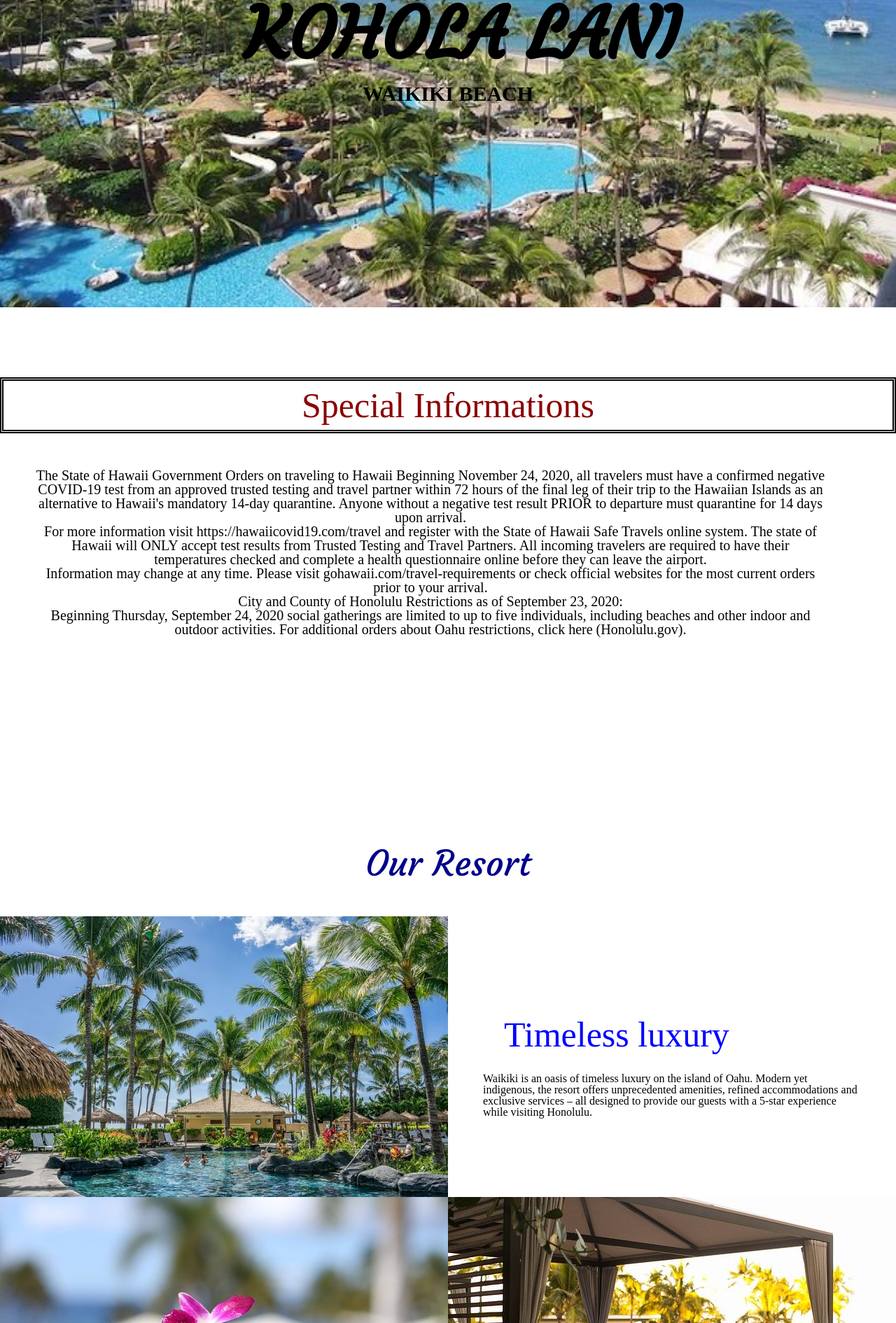
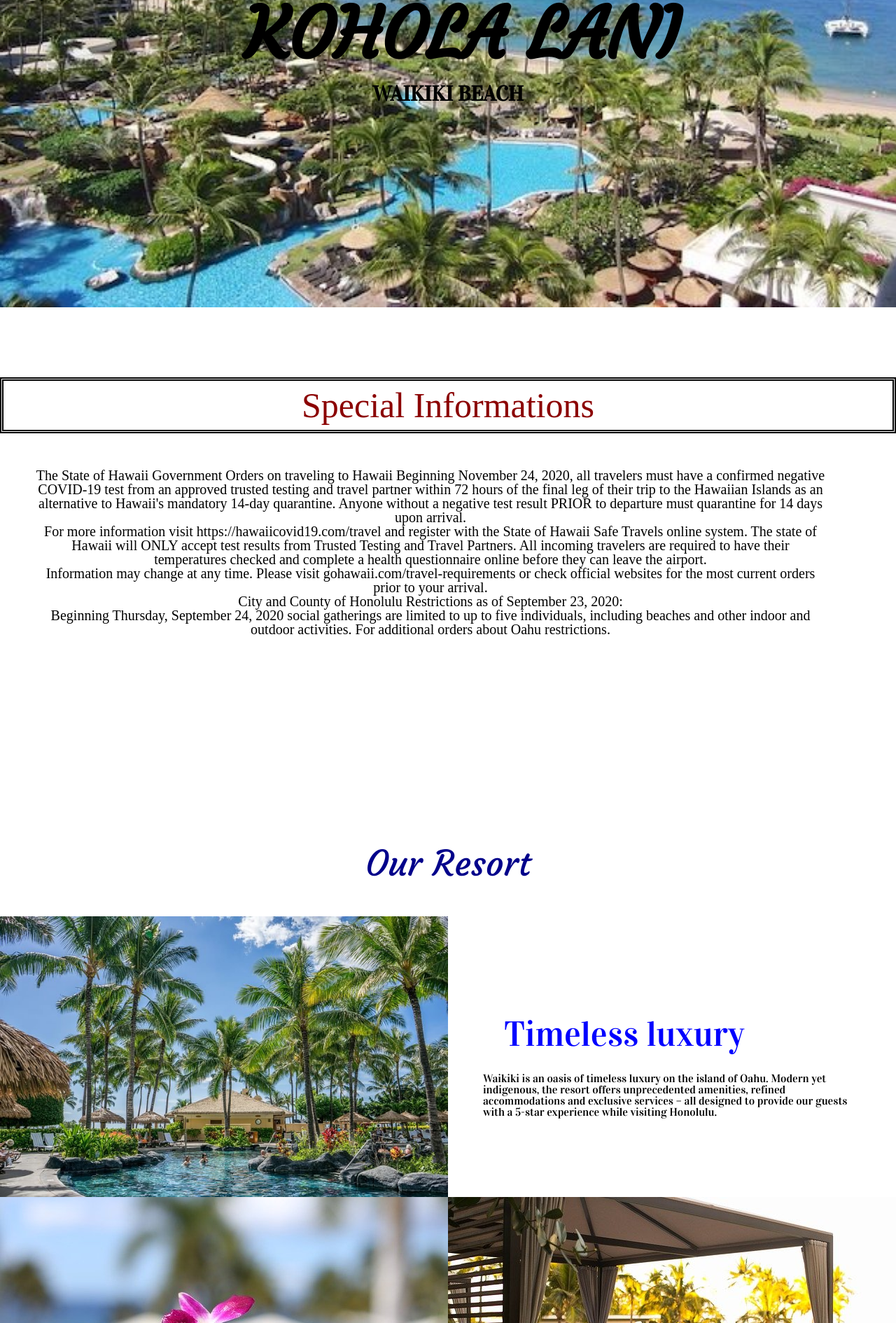
Before and after one commit to ayaco123/graduation-work, a plain HTML site: page index.html in a window 1280 px wide. Shown: the part 503-2393 px from the top of the page at 70% size. Drawn offline with Linux system fonts and the light colour scheme.

Commit message:
third commit app

```diff
--- a/assets/css/style.css
+++ b/assets/css/style.css
@@ -41,6 +41,7 @@ header {
     text-align: center;
     font-size: 50px;
     width: 100%;
+    font-family: 'Vidaloka', serif;
 
 }
 
@@ -58,6 +59,7 @@ header {
     font-size: 30px;
     font-weight: bold;
     width: 100%;
+    font-family: 'Vidaloka', serif;
 }
 
 .info {
@@ -98,7 +100,7 @@ header {
     margin-top: 40px;
     margin-bottom: 0px;
     padding-bottom: 0px;
-    border: 5px black;
+    font-family: 'Vidaloka', serif;
 }
 
 .resort2, .room2 {
@@ -134,6 +136,7 @@ header {
 .christmas {
     text-align: center;
     font-size: 50px;
+    font-family: 'Vidaloka', serif;
 }
 
 
--- a/index.html
+++ b/index.html
@@ -10,9 +10,7 @@
     <link rel="stylesheet" href="assets/css/reset.css">
     <link rel="stylesheet" href="assets/css/style.css">
     <link rel="preconnect" href="https://fonts.gstatic.com">
-    <link href="https://fonts.googleapis.com/css2?family=Courgette&family=Parisienne&display=swap" rel="stylesheet">
-    <link rel="preconnect" href="https://fonts.gstatic.com">
-    <link href="https://fonts.googleapis.com/css2?family=Cookie&family=Courgette&display=swap" rel="stylesheet">
+    <link href="https://fonts.googleapis.com/css2?family=Cookie&family=Courgette&family=Vidaloka&display=swap" rel="stylesheet">
 </head>
 
 
@@ -67,7 +65,7 @@
                 <br>
                 Beginning Thursday, September 24, 2020 social gatherings are limited to up to five individuals,
                 including beaches and other indoor and outdoor activities.
-                For additional orders about Oahu restrictions, click here (Honolulu.gov).</p>
+                For additional orders about Oahu restrictions.</p>
 
         <!-- リゾート紹介 -->
         <h1 id="Our-Resort" class="same">Our Resort</h1>
```
Also changed, not shown: 2 other files.
